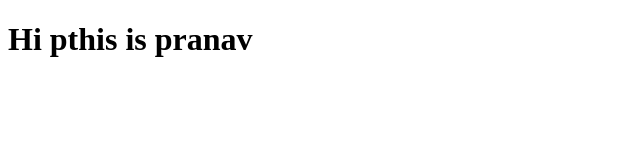
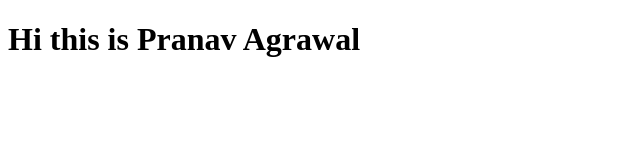
Before and after one commit to Pranav2509/Pranav2509.github.io, a plain HTML site: page index.html in a window 1280 px wide. Shown: the whole page, without its empty margins (0-640 px from the left). Drawn offline with Linux system fonts and the light colour scheme.

Commit message:
Update index.html

```diff
--- a/index.html
+++ b/index.html
@@ -3,7 +3,7 @@
 	<title> Hi this is pranav</title>
 
 	<body>
-		<h1>Hi pthis is pranav</h1>
+		<h1>Hi this is Pranav Agrawal</h1>
 
 	</body>
 </html>
```
